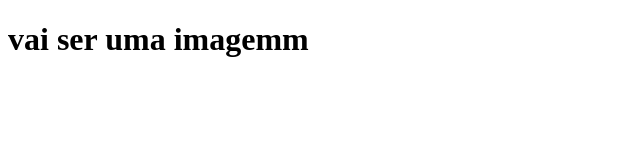
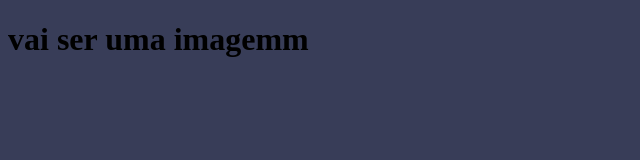
Before and after one commit to GiovaneSchamne/siteescola, a plain HTML site: page index.html in a window 1280 px wide. Shown: the whole page, without its empty margins (0-640 px from the left). Drawn offline with Linux system fonts and the light colour scheme.

Commit message:
Update style.css

```diff
--- a/style.css
+++ b/style.css
@@ -1,3 +1,3 @@
-boddy {
+body {
     background-color: #383d58;
 }
```
